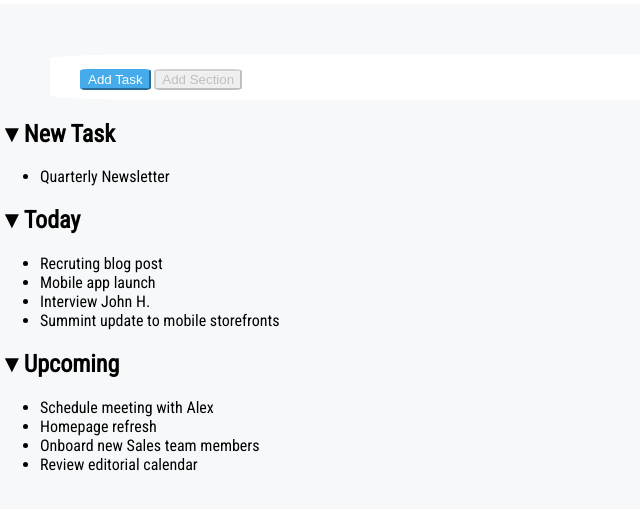
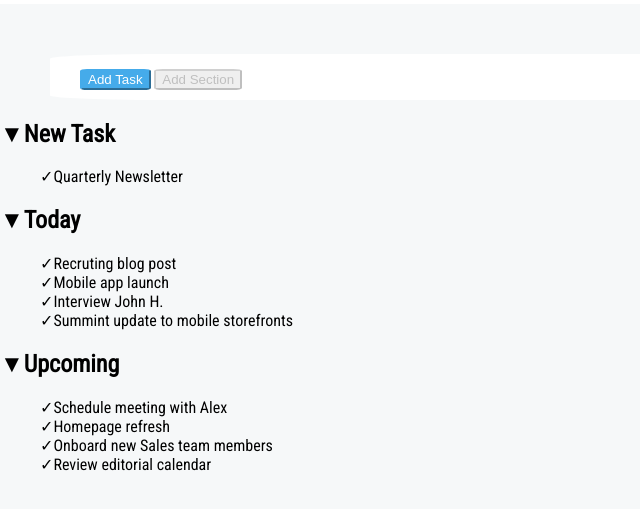
Before and after one commit to DavideAtzo/-html-css-toboolist, a plain HTML site: page index.html in a window 1280 px wide. Shown: the part 97-606 px from the top of the page, without its empty margins (0-640 px from the left). Drawn offline with Linux system fonts and the light colour scheme.

Commit message:
inserimento check

```diff
--- a/css/style.css
+++ b/css/style.css
@@ -50,3 +50,12 @@ header{
 h2::before{
     content: '\25BC'
 }
+
+li::before{
+    content: '\2713'
+
+}
+
+ul{
+    list-style-type: none;
+}
```
Also changed, not shown: index.html (+1 -0 lines).
